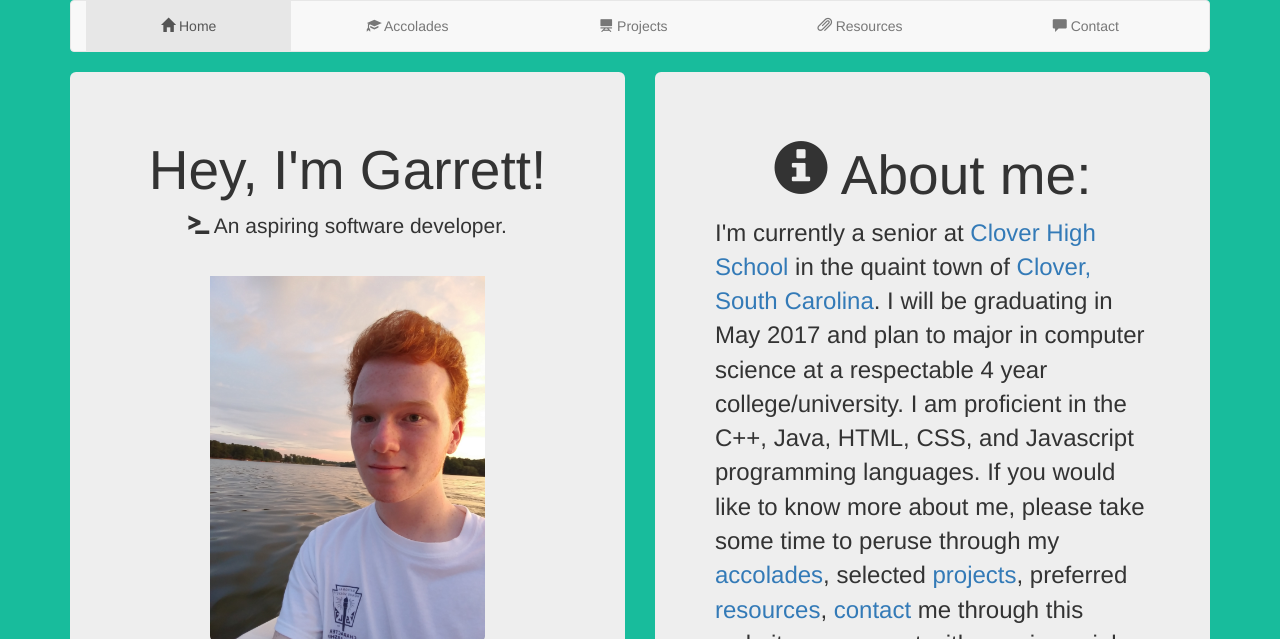
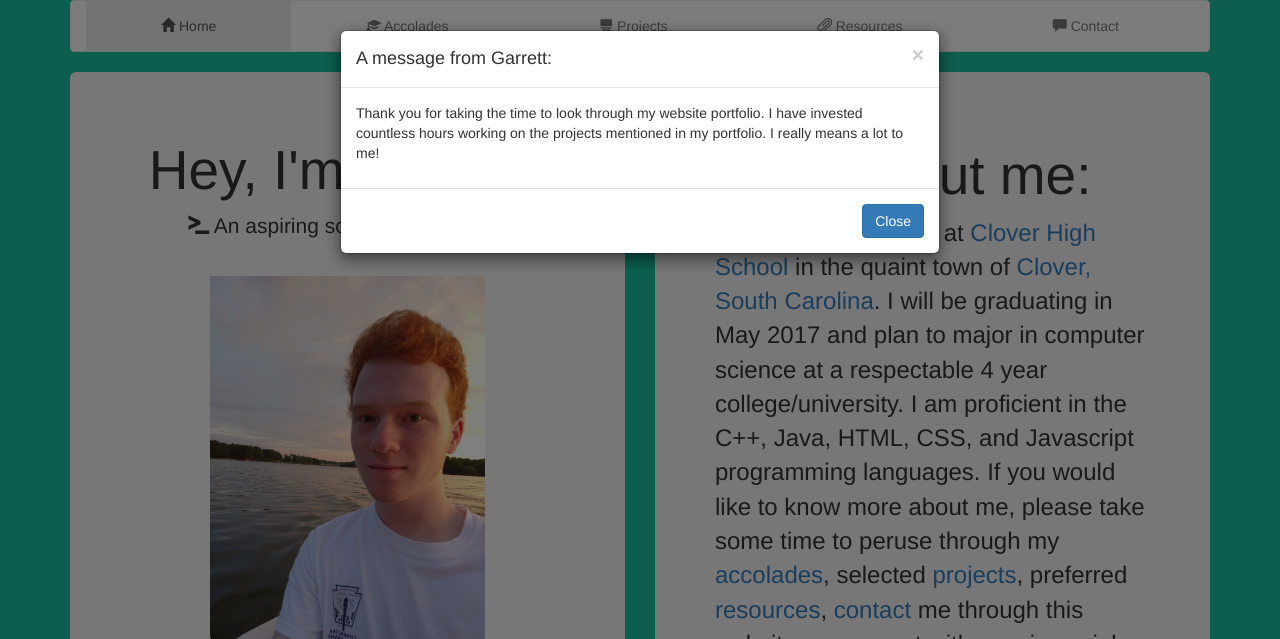
Before and after one commit to gwerven/WebsitePortfolio, a plain HTML site: page index.html in a window 1280 px wide. Shown: the top 639 px of the page. Drawn offline with nearby package versions, Linux system fonts and the light colour scheme.

Commit message:
Update index.html

```diff
--- a/index.html
+++ b/index.html
@@ -10,8 +10,27 @@
         <meta name="Description" content="A professional website portfolio for Garrett Erven including accolades, projects, resources, social media, and contact information.">
         <link rel="icon" href="res/Logo.png">
         <link rel="stylesheet" href="css/stylesheet.css">
+        <script type="text/javascript">
+            $(window).load(function(){$('#myModal').modal('show');});
+        </script>
     </head>
     <body>
+        <div class="modal" id="myModal">
+        <div class="modal-dialog">
+            <div class="modal-content">
+                <div class="modal-header">
+                    <button type="button" class="close" data-dismiss="modal" aria-hidden="true">&times;</button>
+                    <h4 class="modal-title">A message from Garrett:</h4>
+                </div>
+                <div class="modal-body">
+                    <p>Thank you for taking the time to look through my website portfolio. I have invested countless hours working on the projects mentioned in my portfolio. I really means a lot to me!</p>
+                </div>
+                <div class="modal-footer">
+                    <button type="button" class="btn btn-primary" data-dismiss="modal">Close</button>
+                </div>
+            </div>
+        </div>
+    </div>
         <div class="container">
             <div class="row">
                 <div class="col-md-12">
```
